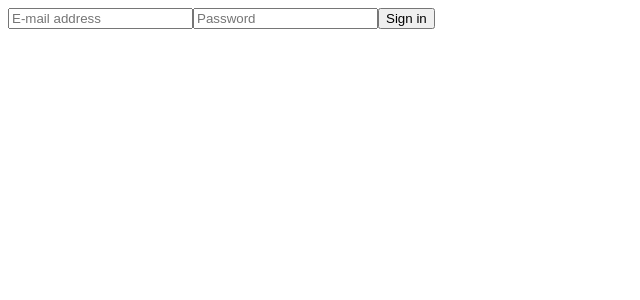
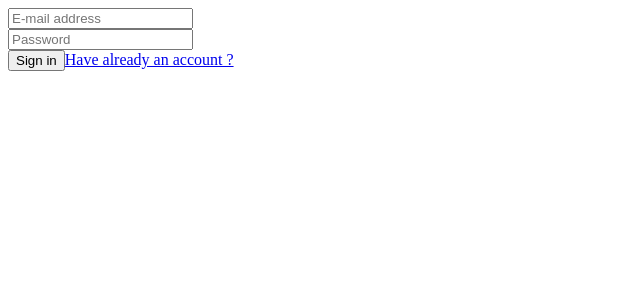
Before and after one commit to nyhasina/vue-app, a Vue app: page /#/authentication/sign-in in a window 1280 px wide. Shown: the top 300 px of the page, without its empty margins (0-640 px from the left). Built offline with nearby package versions, Linux system fonts and the light colour scheme.

Commit message:
[APP] Add component naming pattern

```diff
--- a/src/authentication/authentication-routing.module.js
+++ b/src/authentication/authentication-routing.module.js
@@ -1,5 +1,5 @@
-import SignInRoot from './containers/sign-in-root';
-import SignUpRoot from './containers/sign-up-root';
+import SignInRoot from './containers/sign-in-root.component';
+import SignUpRoot from './containers/sign-up-root.component';
 
 export const authenticationRoutes = [
     {
--- /dev/null
+++ b/src/authentication/components/sign-in-form.component.vue
@@ -0,0 +1,18 @@
+<template>
+    <form>
+        <form-field type="email" placeholder="E-mail address"></form-field>
+        <form-field type="password" placeholder="Password"></form-field>
+        <button>Sign in</button>
+        <router-link to="./sign-up">Have already an account ?</router-link>
+    </form>
+</template>
+
+<script>
+    export default {
+        name: 'AuthenticationForm'
+    };
+</script>
+
+<style scoped>
+
+</style>
--- a/src/authentication/components/sign-in-form.vue
+++ /dev/null
@@ -1,17 +0,0 @@
-<template>
-    <form>
-        <input type="text" placeholder="E-mail address">
-        <input type="password" placeholder="Password">
-        <button>Sign in</button>
-    </form>
-</template>
-
-<script>
-    export default {
-        name: 'AuthenticationForm'
-    };
-</script>
-
-<style scoped>
-
-</style>
--- a/src/authentication/components/sign-up-form.vue
+++ b/src/authentication/components/sign-up-form.component.vue
@@ -4,11 +4,11 @@
         <input type="password" placeholder="Password">
         <input type="password" placeholder="Confirm password">
         <button>Sign up</button>
+        <router-link to="./sign-in">Don't have an account ?</router-link>
     </form>
 </template>
 
 <script>
-
     export default {
         name: 'SignUpForm'
     };
--- a/src/authentication/containers/sign-in-root.vue
+++ b/src/authentication/containers/sign-in-root.component.vue
@@ -5,7 +5,7 @@
 </template>
 
 <script>
-    import SignInForm from '../components/sign-in-form';
+    import SignInForm from '../components/sign-in-form.component';
 
     export default {
         name: 'SignInRoot',
--- a/src/authentication/containers/sign-up-root.vue
+++ b/src/authentication/containers/sign-up-root.component.vue
@@ -3,7 +3,7 @@
 </template>
 
 <script>
-    import SignUpForm from '../components/sign-up-form';
+    import SignUpForm from '../components/sign-up-form.component';
 
     export default {
         name: 'SignUpRoot',
--- a/src/core/core-routing.module.js
+++ b/src/core/core-routing.module.js
@@ -1,6 +1,6 @@
 import VueRouter from 'vue-router';
 import { authenticationRoutes } from '../authentication/authentication-routing.module';
-import AuthenticationRoot from './containers/authentication-root';
+import AuthenticationRoot from './containers/authentication-root.component';
 
 const coreRoutes = [
     {
--- /dev/null
+++ b/src/shared/components/form-field.component.vue
@@ -0,0 +1,36 @@
+<template>
+    <div class="form-field">
+        <label :for="id" v-if="!placeholder && label">{{ label }}</label>
+        <input :type="type" :placeholder="placeholder" :id="id">
+    </div>
+</template>
+
+<script>
+    const uuid = function () {
+        return 'xxxx'.replace(/[xy]/g, function (c) {
+            const r = Math.random() * 16 | 0, v = c === 'x' ? r : (r & 0x3 | 0x8);
+            return v.toString(16);
+        });
+    };
+
+    const props = {
+        id: {
+            type: String,
+            default: uuid
+        },
+        type: {
+            type: String,
+            default: 'text'
+        },
+        placeholder: String,
+        label: String
+    };
+
+    export default {
+        name: 'form-field',
+        props
+    };
+</script>
+
+<style scoped>
+</style>
```
Also changed, not shown: src/shared/components/form-field.vue (deleted, +0 -32 lines), src/core/containers/authentication-root.component.vue (renamed from src/core/containers/authentication-root.vue).
